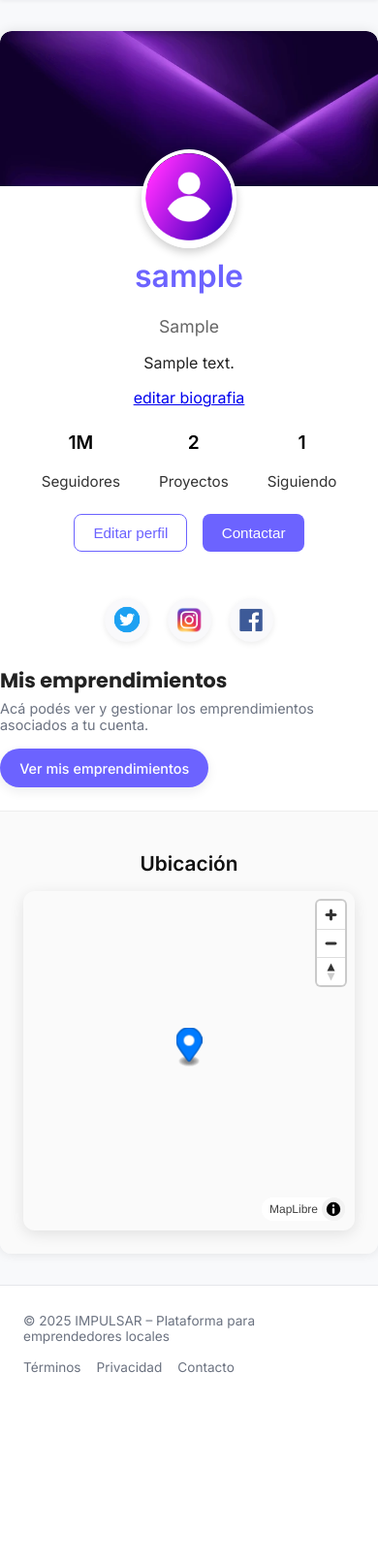
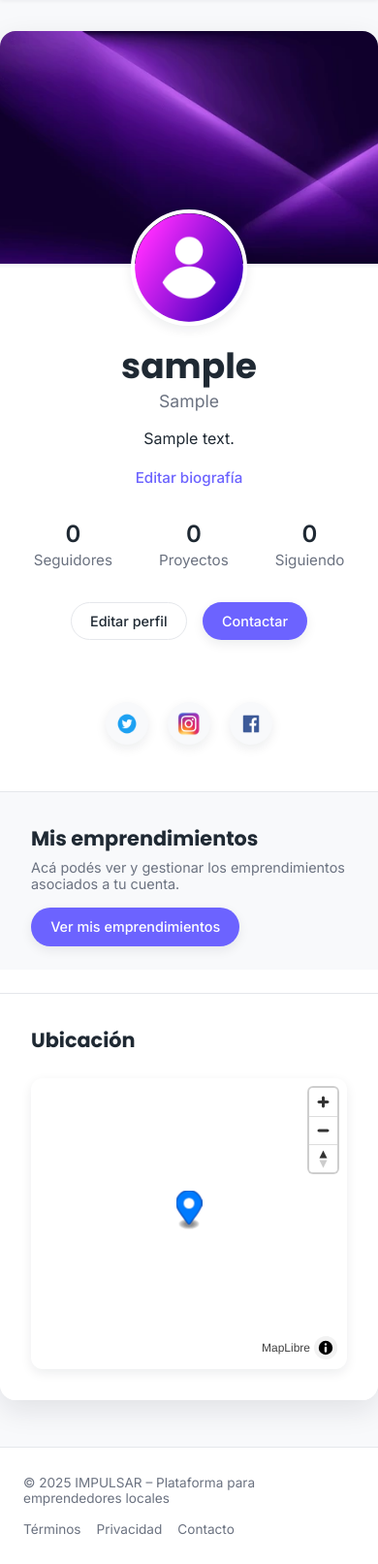
Before and after one commit to Franv-Dev/IMPULSAR, a Flask app: page /perfil/1 in a window 390 px wide. Shown: the part 64-1677 px from the top of the page at 97% size. Before the commit the page ends 1480 px from the top, so only its background shows below. Run offline with Flask 3, Linux system fonts and the light colour scheme; tables that the repository leaves empty hold one stand-in row (values such as "Sample post").

Commit message:
Update general

```diff
--- a/main.py
+++ b/main.py
@@ -6,7 +6,6 @@ from dotenv import load_dotenv
 from flask_jwt_extended import JWTManager
 from flask_migrate import Migrate
 import os
-
 
 # Blueprints
 from views import profile
--- a/static/css/styles.css
+++ b/static/css/styles.css
@@ -28,6 +28,14 @@ body {
     font-family: "Inter", system-ui, -apple-system, BlinkMacSystemFont, "Segoe UI", sans-serif;
     color: var(--color-text);
     background-color: var(--color-bg);
+    display: flex;
+    flex-direction: column;
+}
+
+main {
+    flex-grow: 1;
+    display: flex;
+    flex-direction: column;
 }
 
 /* UTILIDADES GENERALES */
@@ -528,7 +536,12 @@ PÁGINAS DE AUTENTICACIÓN
 ========================= */
 
 .auth {
-    padding: 3rem 0 3.5rem;
+    padding: 3rem 1.5rem 3.5rem;
+    display: flex;
+    flex-direction: column;
+    align-items: center;
+    justify-content: center;
+    flex-grow: 1;
 }
 
 .auth__container {
@@ -603,6 +616,13 @@ PÁGINAS DE AUTENTICACIÓN
     box-shadow: 0 0 0 1px var(--color-primary-soft);
 }
 
+textarea.auth__input {
+    line-height: 1.5;
+    resize: vertical;
+    min-height: 120px;
+}
+
+
 .auth__submit {
     width: 100%;
     margin-top: 0.5rem;
@@ -629,8 +649,8 @@ PÁGINAS DE AUTENTICACIÓN
     }
 }
 /* =========================
-   MENÚ DE USUARIO EN NAVBAR
-   ========================= */
+    MENÚ DE USUARIO EN NAVBAR
+    ========================= */
 
 .navbar__user {
     position: relative;
@@ -817,192 +837,165 @@ PÁGINAS DE AUTENTICACIÓN
 }
 /* === Perfil === */
 .profile-container {
-    font-family: "Inter", sans-serif;
-    color: #222;
-    max-width: 850px;
-    margin: 2rem auto;
-    background: #fff;
-    border-radius: 12px;
+    max-width: 900px;
+    margin: 2rem auto 3rem auto;
+    background-color: var(--color-white);
+    border-radius: var(--radius-lg);
     overflow: hidden;
-    box-shadow: 0 0 12px rgba(0,0,0,0.1);
+    box-shadow: var(--shadow-soft);
 }
 
-/* === Cabecera === */
+/* === Cabecera (Portada y Avatar) === */
 .profile-header {
     position: relative;
-    text-align: center;
+    background-color: var(--color-bg); /* Color de fondo mientras carga la imagen */
 }
 
 .cover-photo {
     width: 100%;
-    height: 220px;
+    height: 240px;
     object-fit: cover;
-    border-top-left-radius: 12px;
-    border-top-right-radius: 12px;
 }
 
 .profile-avatar {
     position: absolute;
-    bottom: -60px;
+    bottom: -60px; /* Mitad del avatar (120px) */
     left: 50%;
     transform: translateX(-50%);
+    width: 120px;
+    height: 120px;
     border-radius: 50%;
-    border: 4px solid #fff;
+    border: 4px solid var(--color-white);
     overflow: hidden;
-    box-shadow: 0 4px 10px rgba(0,0,0,0.2);
+    box-shadow: var(--shadow-light);
 }
 
 .profile-avatar img {
-    width: 120px;
-    height: 120px;
+    width: 100%;
+    height: 100%;
     object-fit: cover;
 }
 
-/* === Cuerpo === */
+/* === Cuerpo Principal (Info, Stats, Acciones) === */
 .profile-body {
-    padding: 4rem 2rem 2rem;
+    padding: 5rem 2rem 3rem; /* 4rem de padding-top + 1rem extra para el avatar */
     display: flex;
     flex-direction: column;
     align-items: center;
     text-align: center;
-    gap: 1.5rem;
 }
 
 .profile-main {
-    flex: 1;
     max-width: 600px;
+    width: 100%;
 }
 
+/* --- Info de Usuario --- */
 .username {
-    font-size: 2rem;
+    font-family: "Poppins", system-ui, sans-serif;
+    font-size: 2.25rem;
     font-weight: 700;
-    color: #6C63FF;
+    color: var(--color-text);
+    margin: 0 0 0.25rem 0;
+    line-height: 1.2;
 }
 
 .role {
     font-size: 1.1rem;
-    color: #666;
-    margin-top: 0.3rem;
+    color: var(--color-muted);
+    margin: 0 0 1rem 0;
 }
 
-.bio {
-    margin-top: 1rem;
-    color: #444;
+.biography {
     font-size: 1rem;
+    color: var(--color-text);
+    line-height: 1.6;
+    margin: 0 0 1rem 0;
 }
 
-/* === Estadísticas === */
+.biography--empty {
+    color: var(--color-muted);
+    font-style: italic;
+}
+
+.enlace-biografia {
+    color: var(--color-primary);
+    text-decoration: none;
+    font-weight: 500;
+    font-size: 0.95em;
+    transition: all 0.2s ease;
+}
+
+.enlace-biografia:hover {
+    color: #5c55e6; /* Tono más oscuro de --color-primary */
+    text-decoration: underline;
+}
+
+/* --- Estadísticas --- */
 .profile-stats {
     display: flex;
     justify-content: center;
-    gap: 2.5rem;
-    margin-top: 1.5rem;
-    color: #333;
+    gap: 3rem;
+    margin: 2rem 0;
+    font-size: 0.95rem;
 }
 
 .profile-stats div {
-    text-align: center;
-    font-size: 0.95rem;
+    line-height: 1.4;
+    color: var(--color-muted);
 }
 
 .profile-stats span {
     display: block;
-    font-size: 1.2rem;
-    font-weight: bold;
-    color: #000;
+    font-size: 1.5rem;
+    font-weight: 700;
+    color: var(--color-text);
 }
 
-/* === Botones === */
+/* --- Botones de Acción --- */
 .profile-actions {
-    margin-top: 1.5rem;
     display: flex;
     gap: 1rem;
     justify-content: center;
+    margin: 1.5rem 0;
 }
+/* No necesitamos .btn-outline o .btn-primary porque usamos las clases globales */
 
-.btn-outline {
-    padding: 0.6rem 1.2rem;
-    border-radius: 8px;
-    font-size: 0.95rem;
-    font-weight: 500;
-    cursor: pointer;
-    border: 1px solid #6C63FF;
-    background: #fff;
-    color: #6C63FF;
-    transition: background 0.3s;
-}
 
-.btn-outline:hover {
-    background: #e7f1ff;
-}
-
-.btn-primary {
-    padding: 0.6rem 1.2rem;
-    border-radius: 8px;
-    font-size: 0.95rem;
-    font-weight: 500;
-    cursor: pointer;
-    border: none;
-    background: #6C63FF;
-    color: #fff;
-    transition: background 0.3s;
-}
-
-.btn-primary:hover {
-    background: #005fd1;
-}
-
-/* === Redes sociales uniformes === */
+/* --- Redes Sociales --- */
 .profile-social {
     display: flex;
     justify-content: center;
     align-items: center;
-    gap: 1.2rem;
-    margin-top: 1.5rem;
+    gap: 1.25rem;
+    margin-top: 2.5rem; /* Más separación de las acciones */
 }
 
 .social-icon {
-    width: 45px;
-    height: 45px;
+    width: 44px;
+    height: 44px;
     border-radius: 50%;
-    background: #f9f9fb;
+    background: var(--color-bg);
     display: flex;
     align-items: center;
     justify-content: center;
-    box-shadow: 0 2px 6px rgba(0, 0, 0, 0.08);
-    transition: transform 0.3s ease, box-shadow 0.3s ease;
+    box-shadow: var(--shadow-light);
+    transition: transform 0.2s ease, box-shadow 0.2s ease, background-color 0.2s ease;
 }
 
 .social-icon:hover {
-    transform: scale(1.1);
-    box-shadow: 0 4px 10px rgba(0, 0, 0, 0.15);
+    transform: translateY(-2px);
+    box-shadow: var(--shadow-soft);
 }
 
-/* Tamaño base */
 .social-icon img {
-    display: block;
+    width: 55%; /* 24px aprox */
+    height: 55%;
     object-fit: contain;
 }
 
-/* Ajustes individuales */
-.social-icon.twitter img {
-    width: 75%;
-    height: 75%;
-}
-
-.social-icon.instagram img {
-    width: 60%;
-    height: 60%;
-}
-
-.social-icon.facebook img {
-    width: 75%;
-    height: 75%;
-}
-
-/* Hover personalizados */
 .social-icon.twitter:hover {
-    background: #1DA1F2;
+    background-color: #1DA1F2;
 }
 
 .social-icon.instagram:hover {
@@ -1010,97 +1003,35 @@ PÁGINAS DE AUTENTICACIÓN
 }
 
 .social-icon.facebook:hover {
-    background: #1877F2;
+    background-color: #1877F2;
 }
 
-/* === Publicaciones === */
-.profile-posts {
-    padding: 2rem;
-    border-top: 1px solid #eee;
+/* === Sección Emprendimientos === */
+/* Esta sección usa .section__header de tu styles.css, pero la separamos del cuerpo */
+.section__header {
+    padding: 2rem 2rem 1.5rem;
+    border-top: 1px solid var(--color-border);
+    background-color: var(--color-bg);
 }
 
-.profile-posts h2 {
-    font-size: 1.4rem;
-    color: #111;
-    margin-bottom: 1rem;
-}
-
-.post-card {
-    display: flex;
-    align-items: center;
-    gap: 1rem;
-    background: #fafafa;
-    padding: 1rem;
-    border-radius: 10px;
-    box-shadow: 0 1px 3px rgba(0,0,0,0.05);
-}
-
-.post-img {
-    width: 100px;
-    height: 100px;
-    border-radius: 10px;
-    object-fit: cover;
-}
-
-.post-info h3 {
-    font-size: 1.1rem;
-    margin-bottom: 0.3rem;
-}
-
-.post-info p {
-    font-size: 0.95rem;
-    color: #555;
-}
-
-/* === Responsivo === */
-@media (max-width: 600px) {
-    .cover-photo {
-        height: 160px;
-    }
-
-    .profile-avatar img {
-        width: 90px;
-        height: 90px;
-    }
-
-    .profile-body {
-        padding: 3rem 1rem 1.5rem;
-    }
-
-    .post-card {
-        flex-direction: column;
-        align-items: flex-start;
-    }
-
-    .post-img {
-        width: 100%;
-        height: 180px;
-    }
-}
-/* --- Mapa del perfil --- */
+/* === Sección Mapa === */
 .profile-map-section {
-    padding: 1.5rem;
-    border-top: 1px solid #eee;
-    text-align: center;
-    background: #fafafa;
+    padding: 2rem;
+    border-top: 1px solid var(--color-border);
+    background-color: var(--color-white);
 }
 
 .profile-map-section h2 {
+    font-family: "Poppins", system-ui, sans-serif;
     font-size: 1.3rem;
-    color: #111;
-    margin-bottom: 1rem;
-    font-weight: 600;
+    color: var(--color-text);
+    margin: 0 0 1.5rem 0;
+    text-align: left;
 }
 
 #map {
     width: 100%;
-    height: 350px;
-    border-radius: 12px;
-    box-shadow: 0 4px 15px rgba(0,0,0,0.1);
-    transition: transform 0.3s, box-shadow 0.3s;
+    height: 300px;
+    border-radius: var(--radius-md);
+    box-shadow: var(--shadow-light);
 }
-
-#map:hover {
-    transform: scale(1.01);
-    box-shadow: 0 6px 20px rgba(0,0,0,0.15);
-}
--- a/templates/blog/detail.html
+++ b/templates/blog/detail.html
@@ -33,7 +33,7 @@
                 </div>
                 <h1 class="card__title" style="font-size:1.4rem;">{{ post.title }}</h1>
                 <p class="card__location">
-                    Publicado por usuario ID #{{ post.author }}
+                    Publicado por usuario #{{ g.user.username }}
                 </p>
 
                 {% if avg_rating %}
--- a/templates/blog/index.html
+++ b/templates/blog/index.html
@@ -34,7 +34,7 @@
                                 {% set author = get_user(post.author) %}
                                 {% if author %}
                                     <span class="badge" style="background:#F3F4F6;color:#4B5563;">
-                                        {{ author.username }}
+                                        {{ g.user.username }}
                                     </span>
                                 {% endif %}
                             </div>
--- a/templates/blog/my_posts.html
+++ b/templates/blog/my_posts.html
@@ -52,7 +52,7 @@
                                 </a>
                             </h3>
                             <p class="card__location">
-                                ID #{{ post.id }}
+                                {{ g.user.username}}
                             </p>
                             <p class="card__description">
                                 {{ post.body[:160] }}{% if post.body|length > 160 %}...{% endif %}
--- a/templates/profile.html
+++ b/templates/profile.html
@@ -5,7 +5,6 @@
 <link rel="stylesheet" href="{{ url_for('static', filename='css/profile.css') }}">
 
 <div class="profile-container">
-    <!-- Cabecera con portada -->
     <div class="profile-header">
         <img src="{{ url_for('static', filename='icons/portada.jpg') }}" alt="Portada" class="cover-photo">
         <div class="profile-avatar">
@@ -13,37 +12,45 @@
         </div>
     </div>
 
-    <!-- Cuerpo del perfil -->
     <div class="profile-body">
         <div class="profile-main">
             <h1 class="username">{{ user.username }}</h1>
-            <p class="role">{{ user.rol }}</p>
-            <p class="biography">
-                {{ user.biography }}
-            </p>
-            <a href="{{ url_for('profile.create') }}">editar biografia</a>
+            <p class="role">{{ user.rol or 'Miembro de IMPULSAR' }}</p>
+
+            {% if user.biography %}
+                <p class="biography">{{ user.biography }}</p>
+            {% else %}
+                <p class="biography biography--empty">Aún no tienes biografía. ¡Contanos tu historia!</p>
+            {% endif %}
+
+            <a href="{{ url_for('profile.create') }}" class="enlace-biografia">
+                {% if user.biography %}
+                    Editar biografía
+                {% else %}
+                    Crear biografía
+                {% endif %}
+            </a>
 
             <div class="profile-stats">
-                <div><span>1M</span><br>Seguidores</div>
-                <div><span>2</span><br>Proyectos</div>
-                <div><span>1</span><br>Siguiendo</div>
+                <div><span>{{ user.followers_count or 0 }}</span>Seguidores</div>
+                <div><span>{{ user.projects_count or 0 }}</span>Proyectos</div>
+                <div><span>{{ user.following_count or 0 }}</span>Siguiendo</div>
             </div>
 
             <div class="profile-actions">
-                <button class="btn-outline">Editar perfil</button>
-                <button class="btn-primary">Contactar</button>
+                <a href="#" class="btn btn--secondary">Editar perfil</a>
+                <a href="#" class="btn btn--primary">Contactar</a>
             </div>
         </div>
 
-        <!-- Redes sociales -->
         <div class="profile-social">
-            <a href="#" class="social-icon twitter">
+            <a href="#" class="social-icon twitter" target="_blank" rel="noopener noreferrer">
                 <img src="{{ url_for('static', filename='icons/twitter.png') }}" alt="Twitter">
             </a>
-            <a href="#" class="social-icon instagram">
+            <a href="#" class="social-icon instagram" target="_blank" rel="noopener noreferrer">
                 <img src="{{ url_for('static', filename='icons/instagram.png') }}" alt="Instagram">
             </a>
-            <a href="#" class="social-icon facebook">
+            <a href="#" class="social-icon facebook" target="_blank" rel="noopener noreferrer">
                 <img src="{{ url_for('static', filename='icons/facebook.png') }}" alt="Facebook">
             </a>
         </div>
@@ -64,19 +71,16 @@
     </div>
 
 
-<!-- Sección de mapa -->
     <section class="profile-map-section">
         <h2>Ubicación</h2>
         <div id="map"></div>
     </section>
+</div>
 
-<!-- MapLibre CSS -->
 <link href="https://unpkg.com/maplibre-gl/dist/maplibre-gl.css" rel="stylesheet" />
 
-<!-- MapLibre JS -->
 <script src="https://unpkg.com/maplibre-gl/dist/maplibre-gl.js"></script>
 
-<!-- Script del mapa -->
 <script>
     document.addEventListener("DOMContentLoaded", () => {
         const mapContainer = document.getElementById("map");
@@ -91,7 +95,7 @@
 
         map.addControl(new maplibregl.NavigationControl());
 
-        new maplibregl.Marker({ color: "#007bff" })
+        new maplibregl.Marker({ color: "var(--color-primary, #6C63FF)" }) // Usamos tu color primario
             .setLngLat([-68.8458, -32.8895])
             .setPopup(new maplibregl.Popup().setText("Mendoza, Argentina"))
             .addTo(map);
```
Also changed, not shown: templates/profile/create_bio.html (+7 -6 lines), templates/profile/update_bio.html (deleted). Lines whose indentation alone changed are shown as unchanged.
